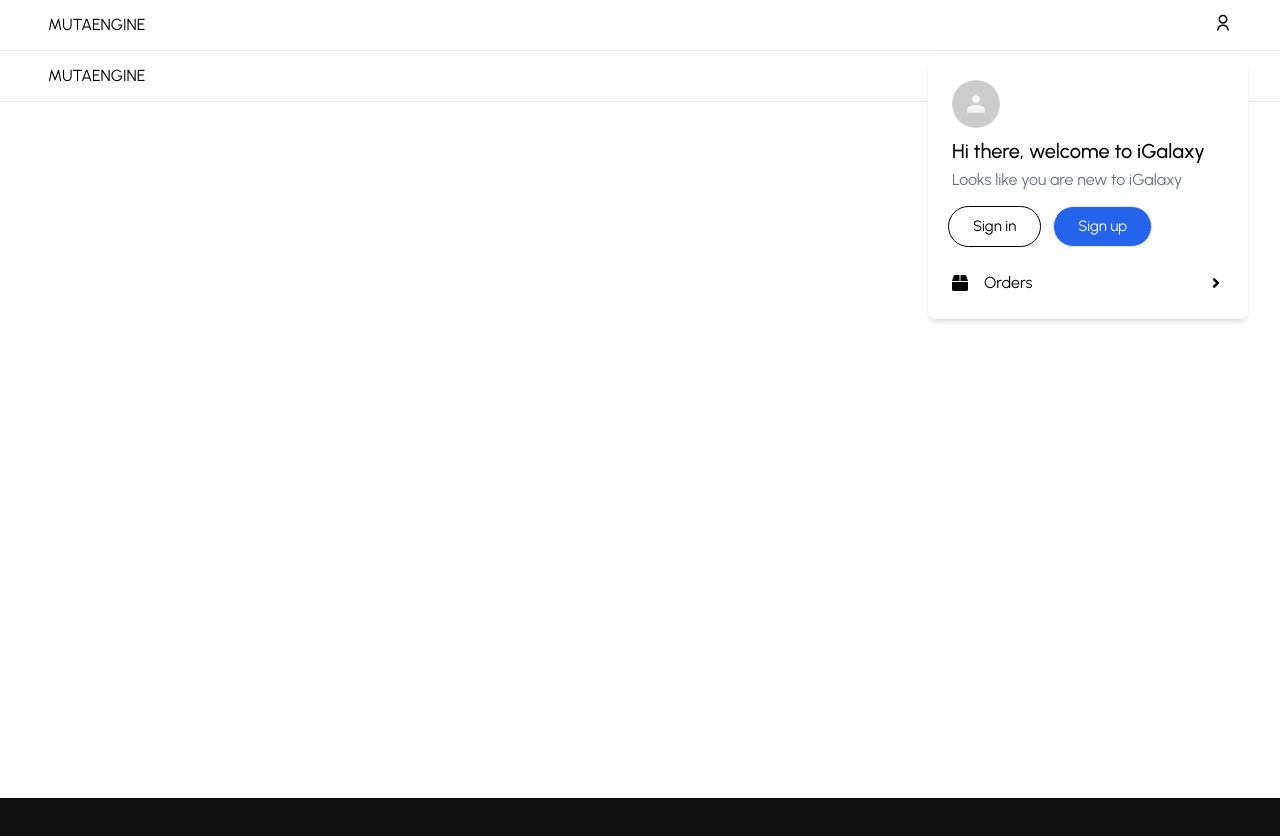
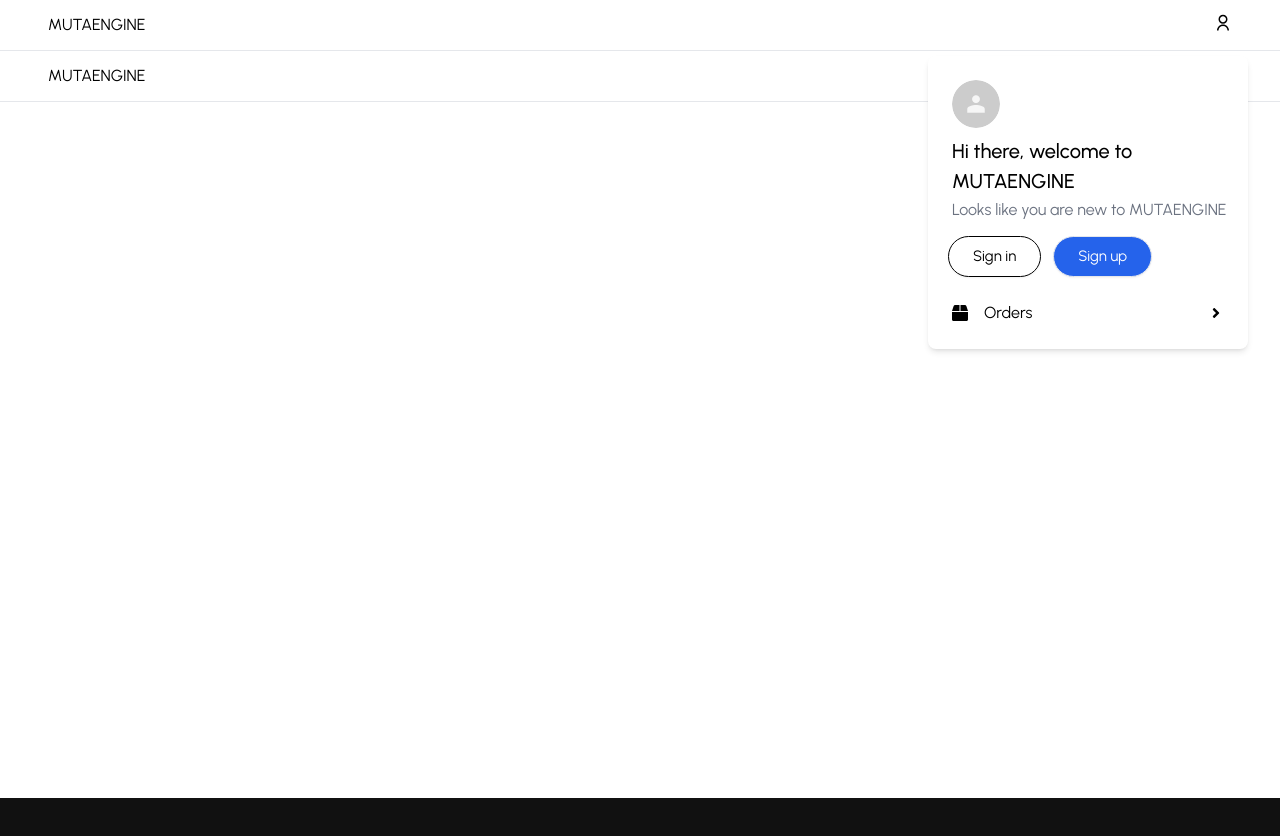
Before and after one commit to Zedoman/API, a React (Create React App) app in the folder client/: page /Navbar in a window 1280 px wide. Both pictures are taken after a click on the button 1223 px from the left and 23 px from the top of the page. Shown: the top 836 px of the page. Built offline with nearby package versions, Linux system fonts and the light colour scheme.

Commit message:
MUTAENGINE

```diff
--- a/client/src/components/auth/Profile.jsx
+++ b/client/src/components/auth/Profile.jsx
@@ -111,11 +111,11 @@
             <div className="text-left">
               <img className='flex pl-6 pt-6' src='/assets/profile.svg' alt="Profile"/>
               <p className="mt-2 pl-6 text-md font-medium text-black sm:text-[20px]">
-                {userName ? `Hi ${userName}, welcome to iGalaxy` : "Hi there, welcome to iGalaxy"}
+                {userName ? `Hi ${userName}, welcome to MUTAENGINE` : "Hi there, welcome to MUTAENGINE"}
               </p>
               {!userName && (
                 <p className="text-base pl-6 text-gray-500 leading-7 text-[25px]">
-                  Looks like you are new to iGalaxy
+                  Looks like you are new to MUTAENGINE
                 </p>
               )}
 
@@ -157,13 +157,6 @@
                   </button>
                   <FaAngleRight />
                 </li>
-                {/* <li onClick={() => handleRedirect('/address')} className="flex cursor-pointer hover:bg-slate-50 items-center p-6">
-                  <FaMapMarkerAlt className="mr-4" />
-                  <button className="flex-grow text-left">
-                    Address
-                  </button>
-                  <FaAngleRight />
-                </li> */}
               </ul>
             </div>
           </div>
--- a/client/src/components/auth/Signin.jsx
+++ b/client/src/components/auth/Signin.jsx
@@ -170,7 +170,18 @@
             </button>
           </div>
         </div>
+        <a href="https://api-cqq1.onrender.com/api/users/google">
+          <button className="inline-flex items-center rounded-full px-4 py-2 text-white bg-red-900 relative top-1">
+            <img
+              src="https://upload.wikimedia.org/wikipedia/commons/4/4a/Logo_2013_Google.png"
+              alt="Google logo"
+              className="w-10 h-4 mr-5"
+            />
+            signin with Google
+          </button>
+        </a>
       </div>
+      <ToastContainer/>
     </div>
   );
 };
--- a/client/src/components/auth/Signup.jsx
+++ b/client/src/components/auth/Signup.jsx
@@ -134,7 +134,7 @@
               alt="Google logo"
               className="w-10 h-4 mr-5"
             />
-            Login with Google
+            signup with Google
           </button>
         </a>
       </div>
```
